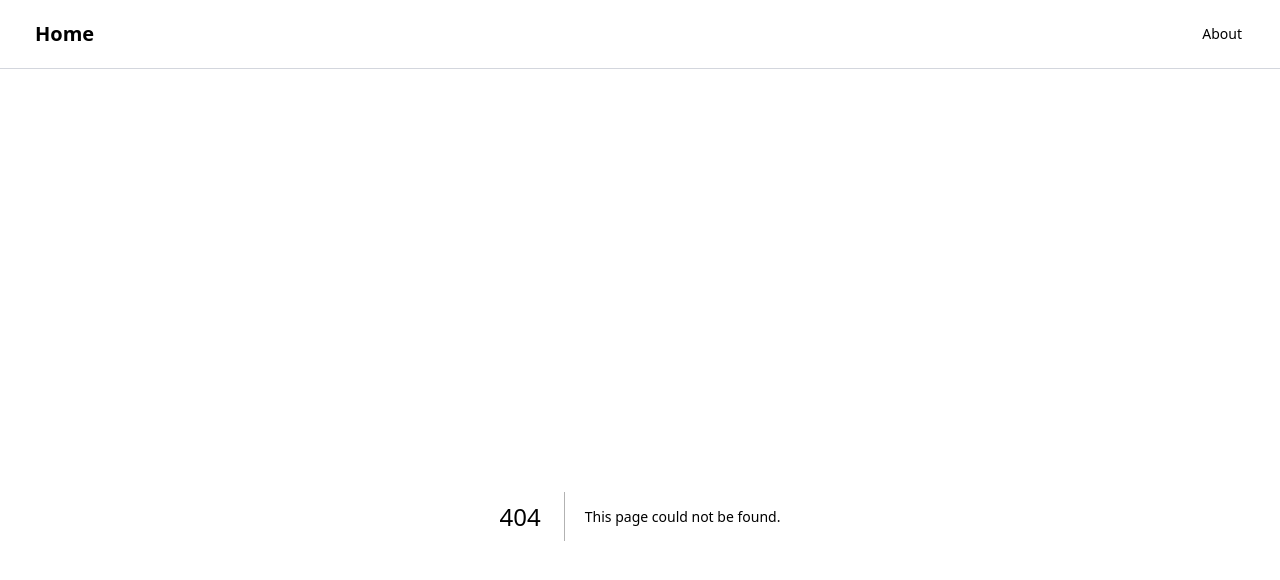
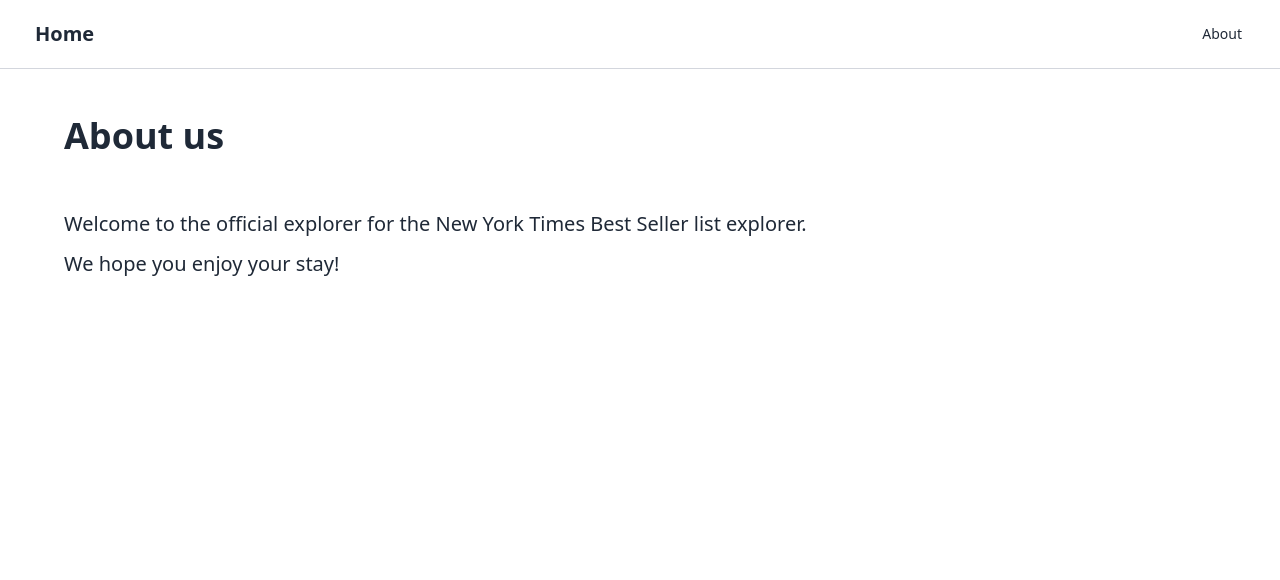
Before and after one commit to kimabraham/assignment22, a Next.js app: page /about in a window 1280 px wide. Before the commit this address had no page. Shown: the top 580 px of the page. Built offline with nearby package versions, Linux system fonts and the light colour scheme.

Commit message:
feat: Complete About page

```diff
--- /dev/null
+++ b/app/(about)/about/page.tsx
@@ -0,0 +1,13 @@
+export default function About() {
+  return (
+    <>
+      <h1 className="text-4xl font-bold mb-12">About us</h1>
+      <p className="text-xl whitespace-pre-wrap leading-10">
+        Welcome to the official explorer for the New York Times Best Seller list
+        explorer.
+        <br />
+        We hope you enjoy your stay!
+      </p>
+    </>
+  );
+}
```
